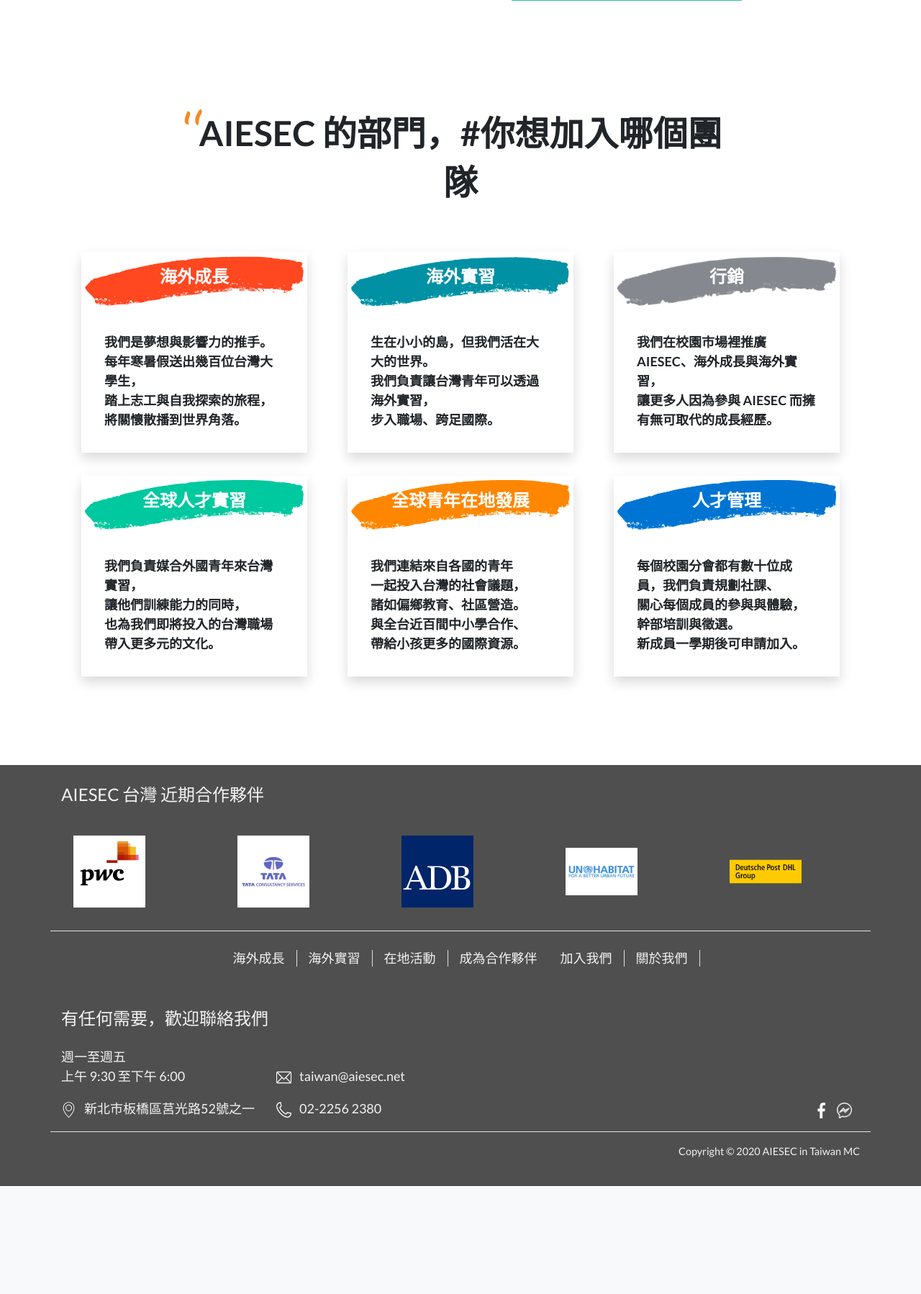
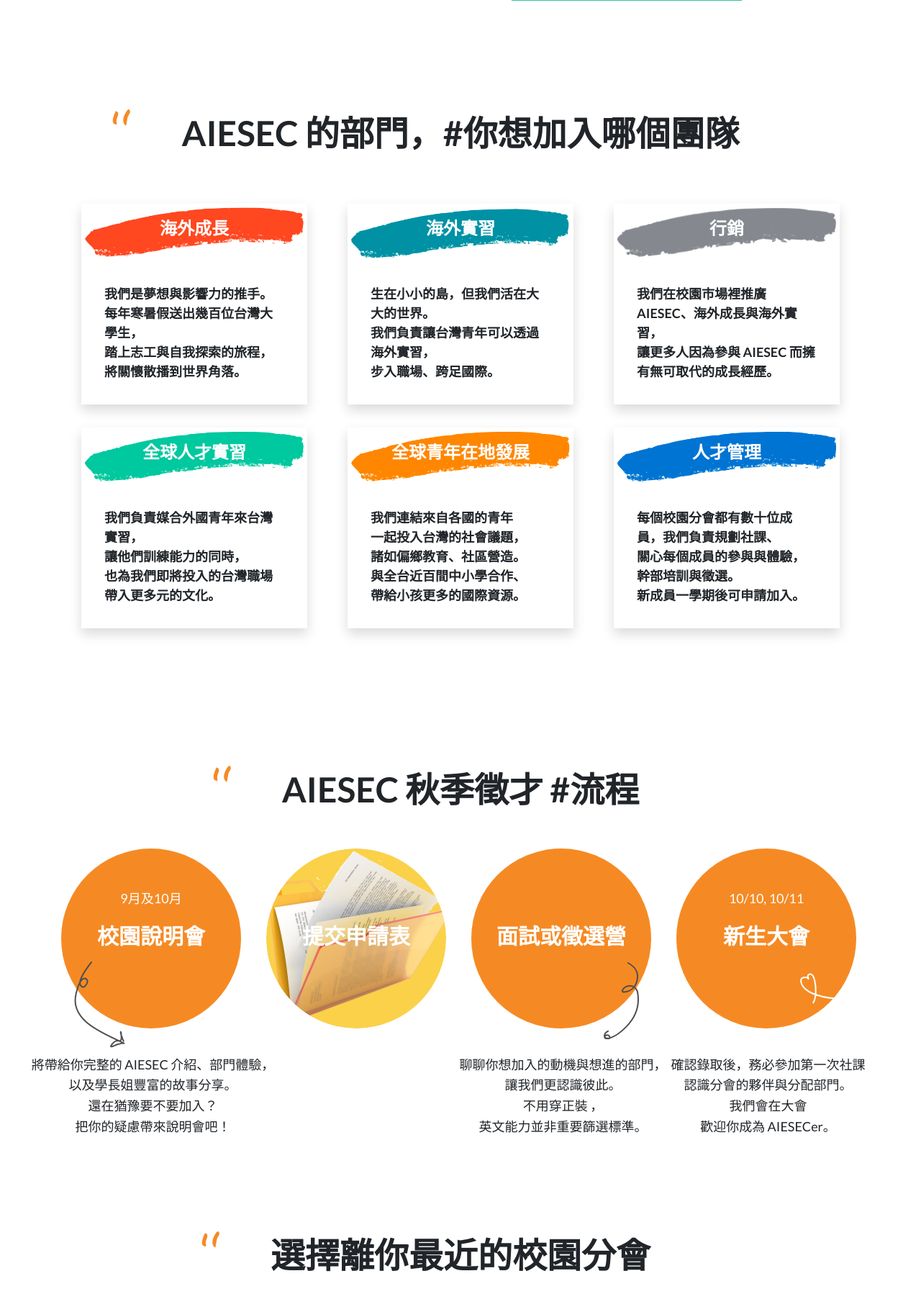
Before and after one commit to FooJiaYin/AIESEC-Web, a PHP site: page /recruitment.html in a window 1280 px wide. Shown: the part 4568-6366 px from the top of the page at 72% size. Before the commit the page ends 6216 px from the top, so only its background shows below. Run offline with PHP 8.4, Linux system fonts and the light colour scheme.

Commit message:
Add new section in recruitment.html

```diff
--- a/css/style.css
+++ b/css/style.css
@@ -51,6 +51,22 @@ blue {
 
 orange {
     color: #f58a24;
+}
+
+.bg-yellow {
+    background-color: #fad149 !important;
+}
+
+.bg-orange *, .bg-dark-gray * {
+    color: white !important;
+}
+
+.bg-orange {
+    background-color: #f58a24 !important;
+}
+
+.bg-dark-gray {
+    background-color: #4f4f4f !important;
 }
 
 .card {
@@ -186,6 +202,17 @@ img.icon {
     color: #2f80ed !important;
 }
 
+.circle-4 {
+    border-radius: 50%;
+}
+
+@media (min-width: 768px) {
+    .circle-4 {
+        width: 250px;
+        height: 250px;
+    }
+}
+
 @media (min-width: 768px) {
     .navbar-nav {
         width: 100%;
--- a/recruitment.html
+++ b/recruitment.html
@@ -37,7 +37,9 @@
 
 		@media (min-width: 768px) {
 			section h1 {
-				width: 60%;
+				width: fit-content;
+				padding-left: 2em;
+				padding-right: 2em;
 			}
 		}
 
@@ -97,22 +99,6 @@
 			.block-table .col div, .block-table .col-8 div {
 				height: 260px;
 			}
-		}
-
-		.bg-yellow {
-			background-color: #fad149 !important;
-		}
-
-		.bg-orange *, .bg-dark-gray * {
-			color: white !important;
-		}
-
-		.bg-orange {
-			background-color: #f58a24 !important;
-		}
-
-		.bg-dark-gray {
-			background-color: #4f4f4f !important;
 		}
 
 		#you-will .container {
@@ -208,6 +194,100 @@
 			padding: 1.5em;
 			margin-bottom: 0;
 		}
+
+		#process p {
+			font-size: 1.125rem;
+		}
+
+		#process .circle-4 {
+			display: flex;
+			flex-direction: column;
+			position: relative;
+			justify-content: center;
+			color: white;
+		}
+
+		#process .circle-4 h3 {
+			font-weight: 600;
+		}
+
+		#process .circle-4 p {
+			position: absolute;
+			width: 100%;
+			text-align: center;
+		}
+		@media (min-width: 768px) {
+			#process .circle-4 p {
+				bottom: 150px;
+			}
+		}
+
+		#process .circle-4.bg-img {
+			background: url("img/recruitment-bg-deco.png");
+			background-size: cover;
+		}
+
+		#process .col > p {
+			margin-top: 2em;
+			margin-left: -3em;
+			margin-right: -3em;
+			line-height: 1.6em;
+		}
+
+		#process .circle-4 #annotation-1 {
+			position: absolute;
+			bottom: -2rem;
+		}
+
+		#process .circle-4 #annotation-2 {
+			position: absolute;
+			bottom: -1rem;
+			right: 1rem;
+		}
+
+		#process .circle-4 #annotation-3 {
+			position: absolute;
+			bottom: 2rem;
+			right: -1rem;
+		}
+
+		#division .col * {
+			text-align: left;
+		}
+
+		#division h4 {
+			color: #4f4f4f;
+			padding: 10px 15px;
+			width: fit-content;
+			border: 4px solid #F58A24;
+			border-radius: 30px;
+		}
+
+		#division p {
+			font-size: 1.125rem;
+			margin-left: 15px;
+		}
+
+		#division img {
+			max-width: 130%;
+		}
+
+		#join-us {
+			position: relative;
+			margin-bottom: 0;
+			padding-top: 4rem;
+			padding-bottom: 2rem;
+		}
+
+		#join-us-deco-1 {
+			top: -122px;
+			left: 230px;
+		}
+
+		#join-us-deco-2 {
+			top: -93px;
+			right: 246px;
+		}
 	</style>
 </head>
 
@@ -261,10 +341,10 @@
 		<section id="home-section">
 			<div class="container full-width full-height">
 				<img class="fit" src="img/banner-recruitment.png">
-					<div class="row btn-row w-100">
-						<button class="btn btn-light btn-outline-primary" href="volunteer.html#projects"><h4>報名說明會</h4></button>
-						<button class="btn btn-primary"><h4>加入我們</h4></button>
-					</div>
+				<div class="row btn-row w-100">
+					<button class="btn btn-light btn-outline-primary" href="volunteer.html#projects"><h4>報名說明會</h4></button>
+					<button class="btn btn-primary"><h4>加入我們</h4></button>
+				</div>
 			</div>
 		</section>
 
@@ -461,7 +541,82 @@
 			</div>
 		</section>
 
-		<section id="footer-section">
+		<section class="center" id="process">
+			<h1>AIESEC 秋季徵才 #流程</h1>
+			<div class="container">
+				<div class="row justify-content-center">
+					<div class="col">
+						<div class="circle-4 bg-orange">
+							<p>9月及10月</p>
+							<h3>校園說明會</h3>
+							<img id="annotation-1" src="img/deco-arrow-1.svg">
+						</div>
+						<p>將帶給你完整的 AIESEC 介紹、部門體驗，<br>
+							以及學長姐豐富的故事分享。<br>
+							還在猶豫要不要加入？<br>
+							把你的疑慮帶來說明會吧！</p>
+					</div>
+					<div class="col">
+						<div class="circle-4 bg-img">
+							<h3>提交申請表</h3>
+						</div>
+					</div>
+					<div class="col">
+						<div class="circle-4 bg-orange">
+							<h3>面試或徵選營</h3>
+							<img id="annotation-2" src="img/deco-arrow-2.svg">
+						</div>
+						<p>聊聊你想加入的動機與想進的部門，<br>
+							讓我們更認識彼此。<br>
+							不用穿正裝 ，<br>
+							英文能力並非重要篩選標準。</p>
+					</div>
+					<div class="col">
+						<div class="circle-4 bg-orange">
+							<p>10/10, 10/11</p>
+							<h3>新生大會</h3>
+							<img id="annotation-3" src="img/deco-heart.svg">
+						</div>
+						<p>確認錄取後，務必參加第一次社課<br>
+							認識分會的夥伴與分配部門。<br>
+							我們會在大會<br>
+							歡迎你成為 AIESECer。</p>
+					</div>
+				</div>
+			</div>
+		</section>
+
+		<section class="center" id="division">
+			<h1>選擇離你最近的校園分會</h1>
+			<div class="row center">
+				<div class="col col-auto align-self-start">
+					<h4>台北地區</h4>
+					<p>臺大分會、政大分會、東吳分會、輔仁分會、北大分會</p>
+					<h4>桃竹地區</h4>
+					<p>中央分會、元智分會、清華分會、交大分會</p>
+					<h4>台中地區</h4>
+					<p>中興分會、逢甲分會</p>
+					<h4>南部地區</h4>
+					<p>中正分會、成大分會、文藻分會</p>
+				</div>
+				<div class="col-2">
+					<img src="img/recruitment-division-map.png">
+				</div>
+			</div>
+		</section>
+
+		<section class="center bg-yellow" id="join-us">
+			<img class="position-absolute" width="156" src="img/recruitment-deco-1.png" id="join-us-deco-1">
+			<img class="position-absolute" width="200" src="img/recruitment-deco-2.png" id="join-us-deco-2">
+			<h1 class="mb-0">我們期待與你一起成長</h1>
+			<h4>成為對未來無懼，勇於實踐的自己。</h4>
+			<div class="row btn-row w-100">
+				<button class="btn btn-light btn-outline-primary" href="volunteer.html#projects"><h4>報名說明會</h4></button>
+				<button class="btn btn-primary"><h4>加入我們</h4></button>
+			</div>
+		</section>
+
+		<section id="footer-section" class="mt-0">
 			<div class="container py-4">
 				<h4>AIESEC 台灣 近期合作夥伴</h4>
 				<div class="row border-bottom">
```
Also changed, not shown: img/deco-arrow-1.svg (added), img/deco-arrow-2.svg (added), img/deco-heart.svg (added), img/recruitment-bg-deco.png (added), img/recruitment-deco-1.png (added), img/recruitment-deco-2.png (added), img/recruitment-division-map.png (added).
